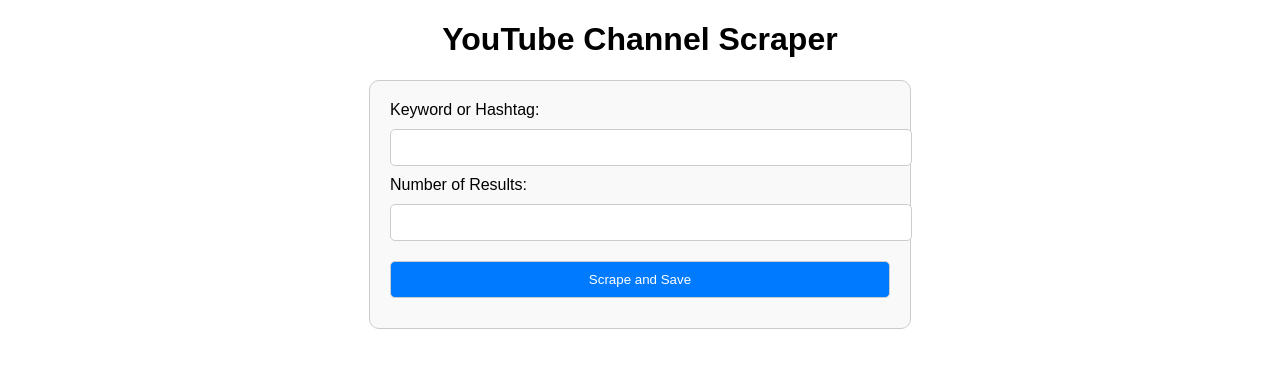
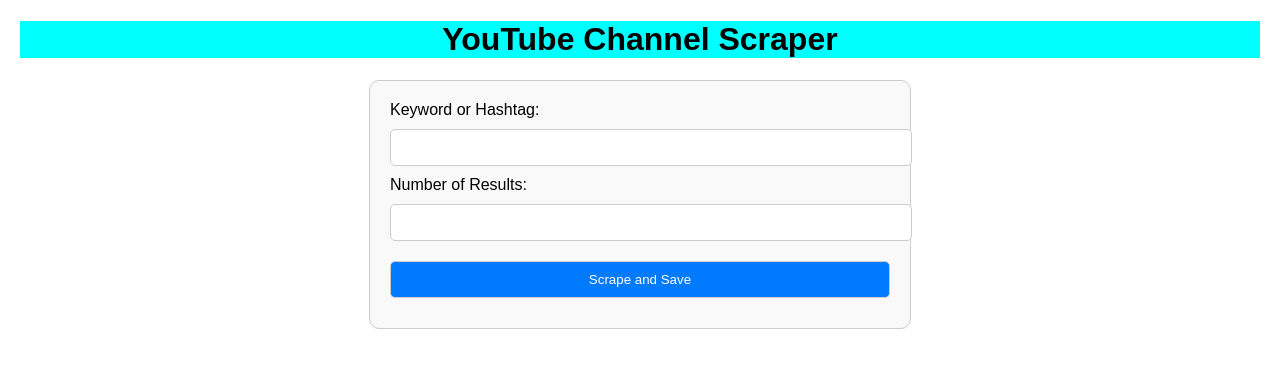
Before and after one commit to Aniketdeveloper25/PythonYtscrape, a Flask app: page / in a window 1280 px wide. Shown: the top 368 px of the page. Run offline with Flask 3, Linux system fonts and the light colour scheme.

Commit message:
Update index.html

```diff
--- a/templates/index.html
+++ b/templates/index.html
@@ -54,7 +54,7 @@
     </style>
 </head>
 <body>
-    <h1 style="text-align: center;">YouTube Channel Scraper</h1>
+    <h1 style="text-align: center; background-color: cyan">YouTube Channel Scraper</h1>
     <form action="/" method="POST">
         <label for="keyword">Keyword or Hashtag:</label>
         <input type="text" id="keyword" name="keyword" required>
```
